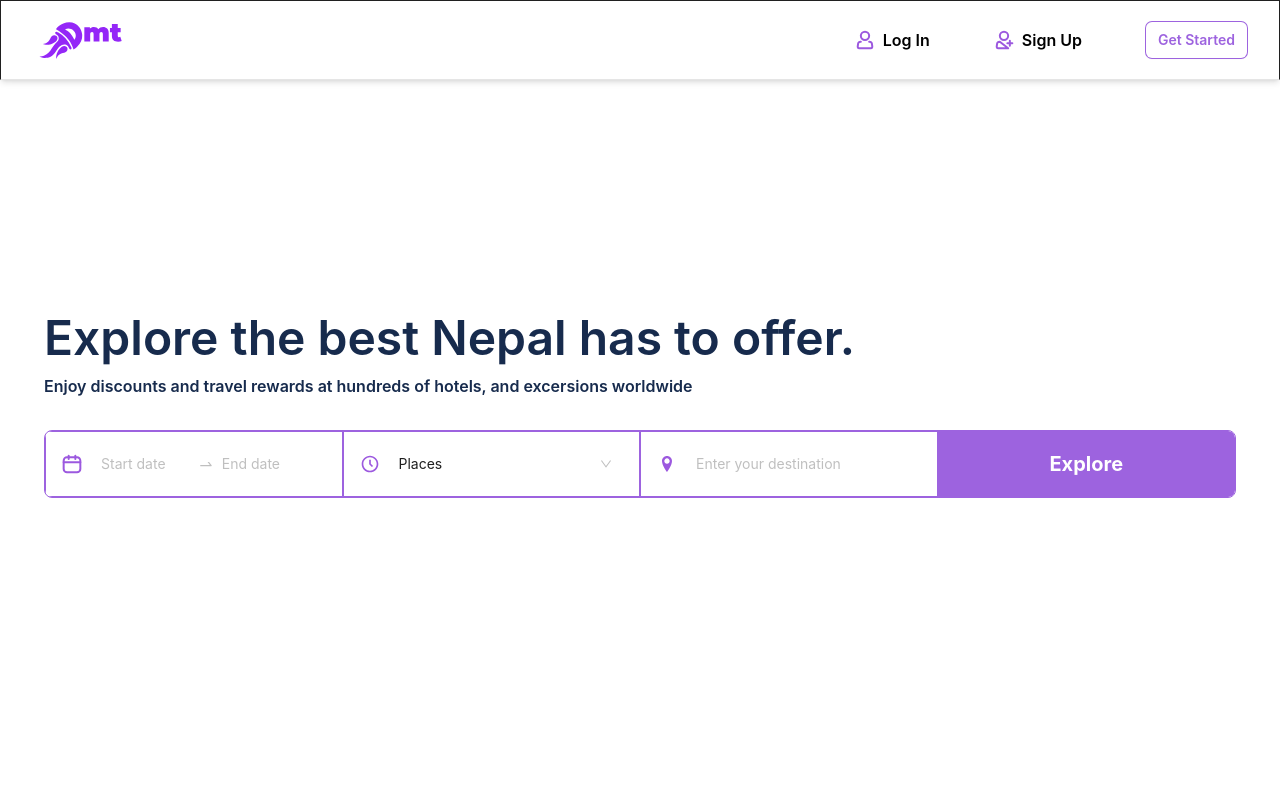
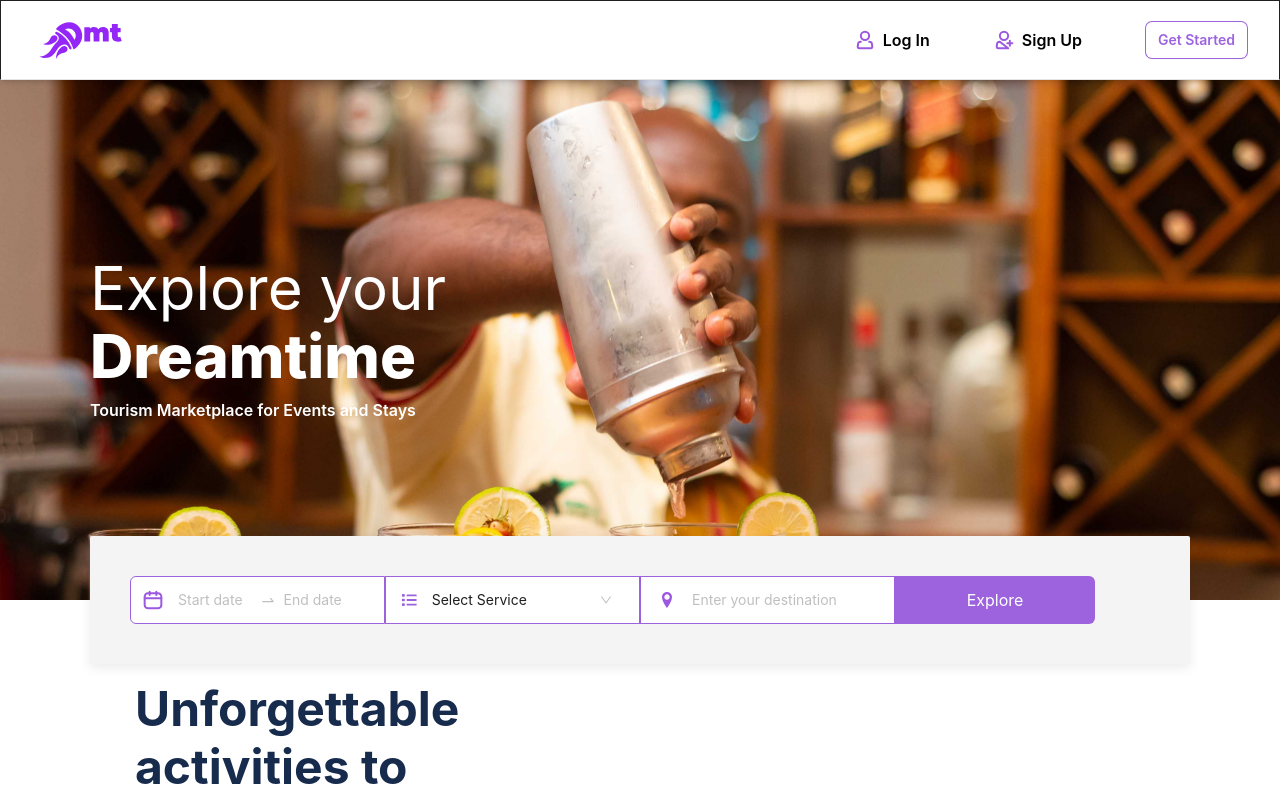
Before and after one commit to aman-mehta7/dmt, a React (Vite) app: page / in a window 1280 px wide. Shown: the top 800 px of the page. Built offline with nearby package versions, Linux system fonts and the light colour scheme.

Commit message:
style(ui): Hero filter

```diff
--- a/src/components/client/specific/Filter.tsx
+++ b/src/components/client/specific/Filter.tsx
@@ -1,5 +1,6 @@
 /* eslint-disable @typescript-eslint/no-explicit-any */
 import { Svg } from "../../../assets";
+import { FaList } from "react-icons/fa";
 import { AutoComplete, DatePicker, Select, message } from "antd";
 import { useState } from "react";
 import { useNavigate } from "react-router";
@@ -9,8 +10,10 @@ import { RootAppState } from "../../../redux/store";
 const { RangePicker } = DatePicker;
 
 const items = [
-  { label: "Places", value: "places" },
-  { label: "Events", value: "events" },
+  { label: "Select Service", value: "" },
+  { label: "Stays", value: "stays" },
+  { label: "Online", value: "online" },
+  { label: "Onsite", value: "onsite" },
 ];
 
 const Filter = () => {
@@ -60,10 +63,10 @@ const Filter = () => {
 
   return (
     <div
-      className={`grid grid-cols-1 sm:grid-cols-2 xl:grid-cols-4 mt-8 border border-primary bg-white rounded-lg w-full overflow-hidden`}
+      className={`absolute bottom-0 left-[50%] translate-x-[-50%] translate-y-[50%] w-full max-w-[1100px] grid grid-cols-4  mt-8 bg-[#f4f4f4] rounded-sm overflow-hidden p-10 shadow-[0px_4px_12px_rgba(0,0,0,0.08)]`}
     >
       <div
-        className={`flex gap-2 justify-start items-center cursor-pointer py-5 px-4 md:p-4 border border-primary`}
+        className={`flex gap-1 justify-start items-center cursor-pointer p-2 px-3 border border-primary rounded-tl-md rounded-bl-md bg-white`}
       >
         <img src={Svg.calender} alt="calender icon" />
         <RangePicker
@@ -82,9 +85,9 @@ const Filter = () => {
         />
       </div>
       <div
-        className={`flex gap-2 justify-start items-center border border-primary cursor-pointer py-5 px-4 md:p-4`}
+        className={`flex gap-1 justify-start items-center border border-primary cursor-pointer px-4 bg-white`}
       >
-        <img src={Svg.clock} alt="clock icon" />
+        <FaList className="text-primary"/>
         <Select
           variant="borderless"
           defaultValue={selectCategory}
@@ -93,8 +96,9 @@ const Filter = () => {
           options={items}
         />
       </div>
+
       <div
-        className={`flex gap-2 justify-start items-center cursor-pointer py-5 px-4 md:p-4 border border-primary`}
+        className={`flex gap-1 justify-start items-center cursor-pointer border border-primary px-4 bg-white`}
       >
         <img src={Svg.marker} alt="marker icon" />
         <AutoComplete
@@ -111,9 +115,9 @@ const Filter = () => {
       <button
         type="button"
         onClick={onExplore}
-        className={`bg-primary py-4 xl:rounded-tr-md lg:rounded-l-none rounded-t-none rounded-b-md sm:rounded-bl-none`}
+        className={`bg-primary xl:rounded-tr-md lg:rounded-l-none rounded-t-none rounded-b-md sm:rounded-bl-none w-[200px] `}
       >
-        <span className={`text-xl text-white font-bold`}>Explore</span>
+        <span className={`text-base text-white `}>Explore</span>
       </button>
     </div>
   );
--- a/src/components/client/specific/Hero.tsx
+++ b/src/components/client/specific/Hero.tsx
@@ -1,24 +1,32 @@
 import { ClientContainer } from "../..";
 import Filter from "./Filter";
+import banner from "../../../../public/banner.jpg";
 
 const Hero = () => {
   return (
     <div
-      className={`relative w-full py-20 md:py:0 md:h-[652px] flex justify-center`}
+      className="relative w-full py-20 md:py-0 md:h-[652px] flex justify-center"
+      style={{
+        backgroundImage: `url(${banner})`,
+        backgroundPosition: "33% 22%",
+        backgroundRepeat: "no-repeat",
+        backgroundSize: "cover",
+        width: "100%",
+        height: "86vh",
+        minHeight: "65vh",
+        maxHeight: "480px",
+      }}
     >
       <ClientContainer>
         <div
-          className={`h-full w-full md:max-w-7xl flex flex-col justify-center md:px-7`}
+          className="absolute  left-[50%] translate-x-[-50%] h-full w-full  max-w-[1100px]"
         >
-          <div className={`max-w-[32ch] sm:max-w-[40ch] md:max-w-full`}>
-            <h2
-              className={`text-dark-blue font-bold md:font-semibold text-3xl sm:text-4xl md:text-5xl mb-4 md:mb-3`}
-            >
-              Explore the best Nepal has to offer.
+          <div className="absolute top-[50%] translate-y-[-50%] text-white md:max-w-full">
+            <h2 className="font-normal md:font-normal text-3xl sm:text-4xl md:text-6xl mb-4 md:mb-3">
+              Explore your <p className="font-extrabold mt-2">Dreamtime</p>
             </h2>
-            <span className={`text-dark-blue text-md font-semibold`}>
-              Enjoy discounts and travel rewards at hundreds of hotels, and
-              excersions worldwide
+            <span className="text-md font-semibold">
+              Tourism Marketplace for Events and Stays
             </span>
           </div>
           <Filter />
```
Also changed, not shown: public/banner.jpg (added).
